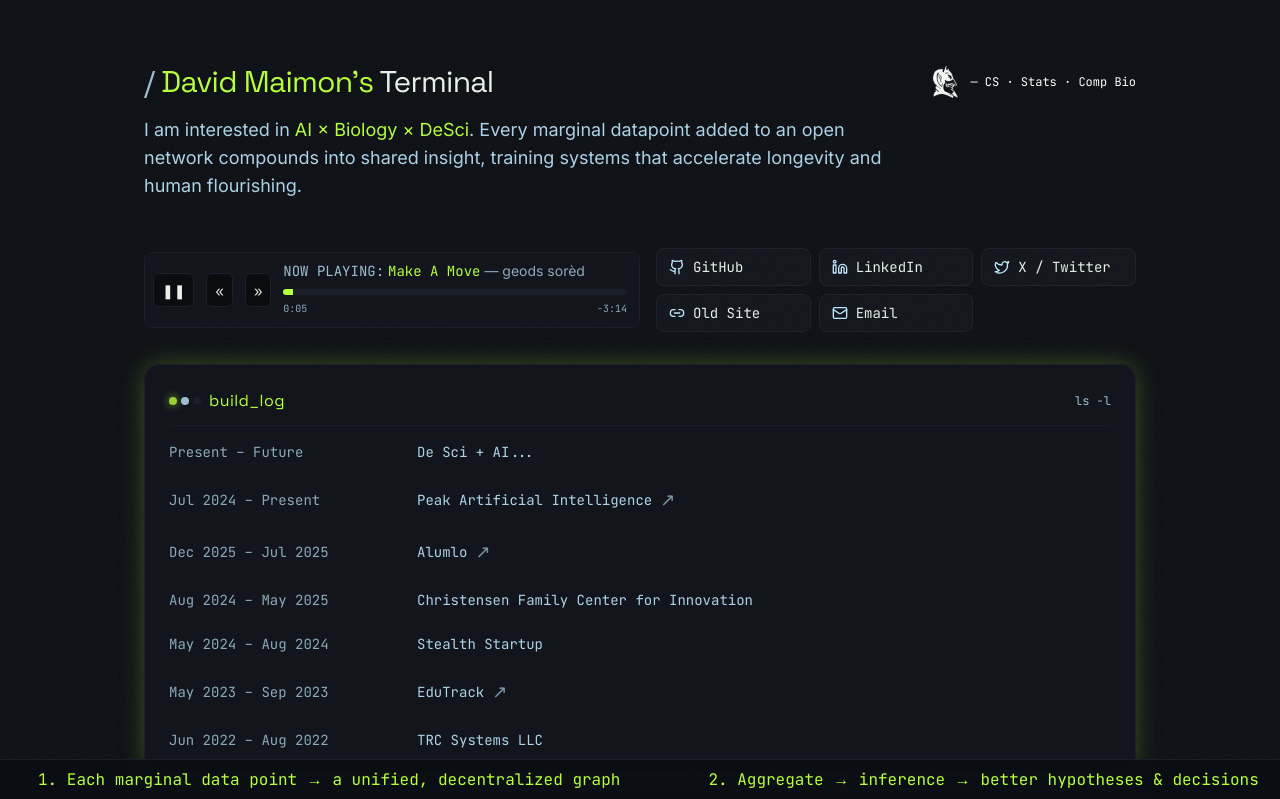
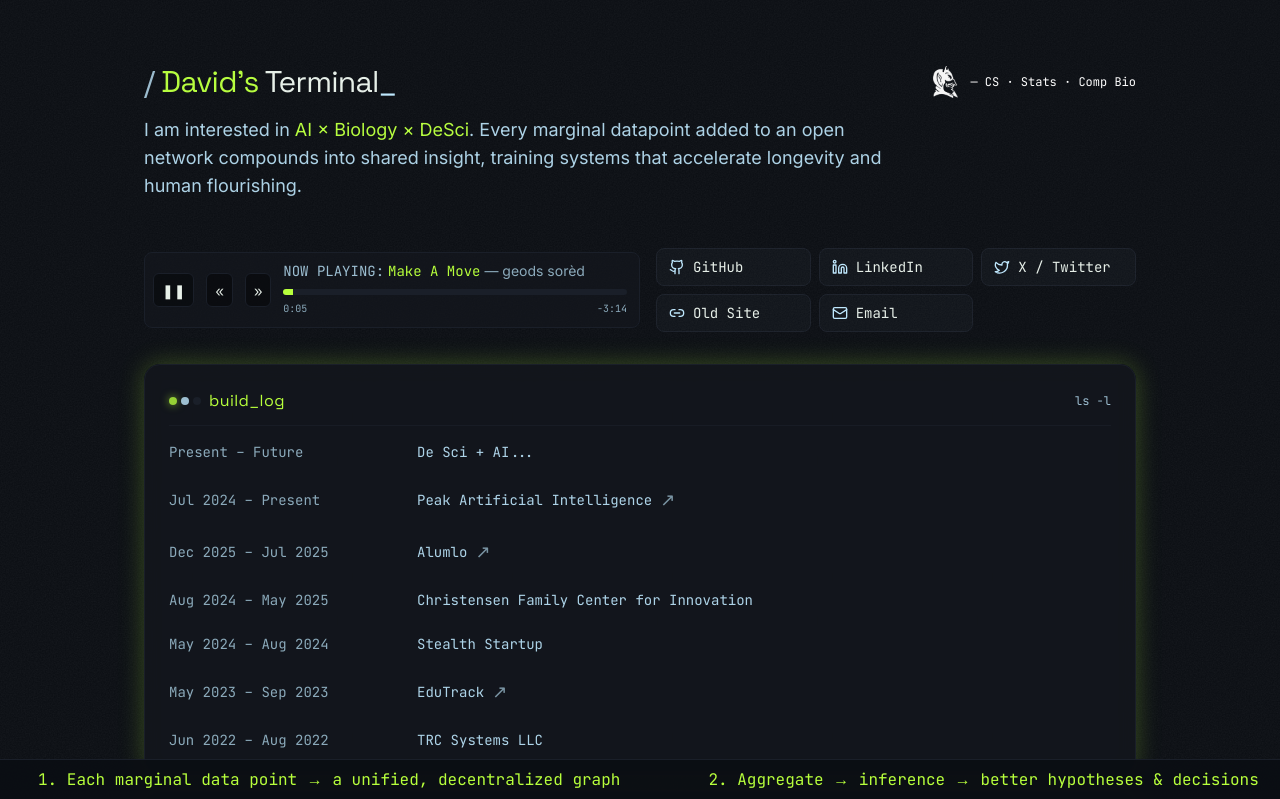
Before and after one commit to maimond123/davidmaimon.com, a Next.js app: page / in a window 1280 px wide. Shown: the top 799 px of the page. Built offline with nearby package versions, Linux system fonts and the light colour scheme.

Commit message:
changed name

```diff
--- a/components/TypewriterTitle.tsx
+++ b/components/TypewriterTitle.tsx
@@ -2,8 +2,8 @@
 import React from "react";
 
 export default function TypewriterTitle({ className }: { className?: string }) {
-  const fullText = "David Maimon's Terminal";
-  const greenSegmentLength = "David Maimon's".length;
+  const fullText = "David's Terminal";
+  const greenSegmentLength = "David's".length;
 
   const [index, setIndex] = React.useState(0);
   const [done, setDone] = React.useState(false);
```
